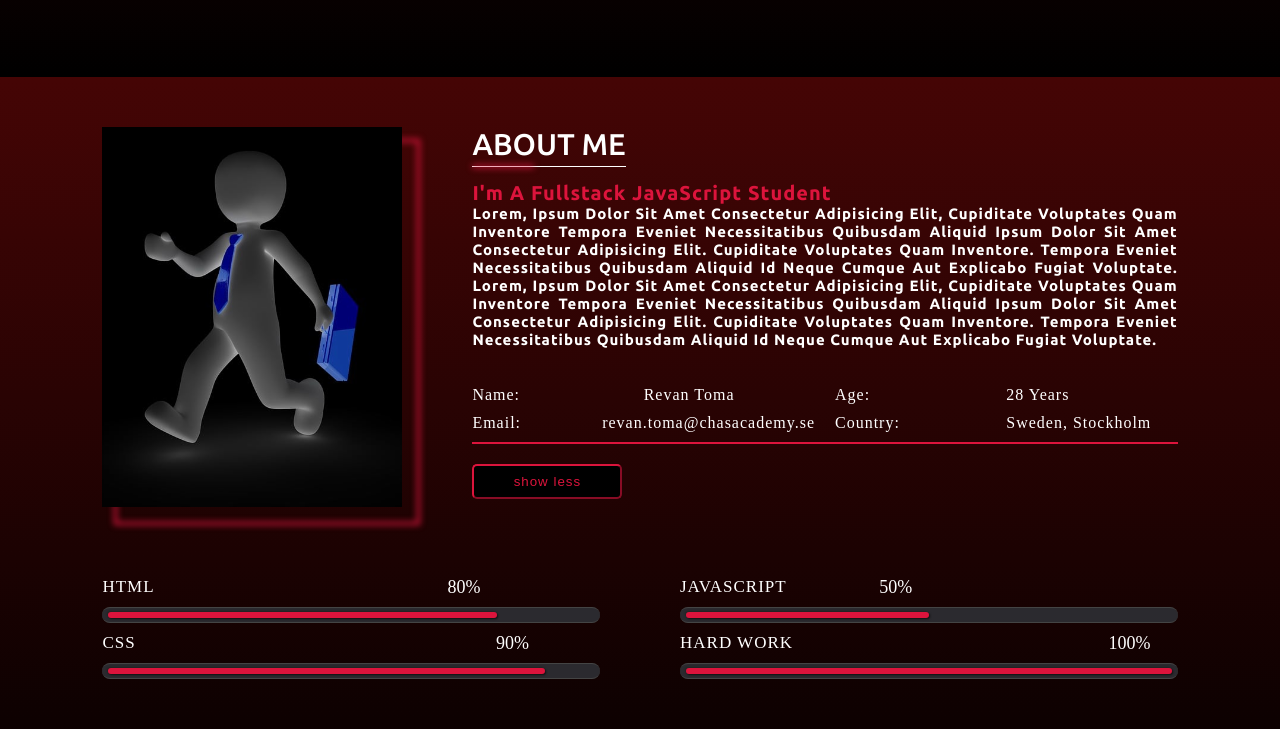
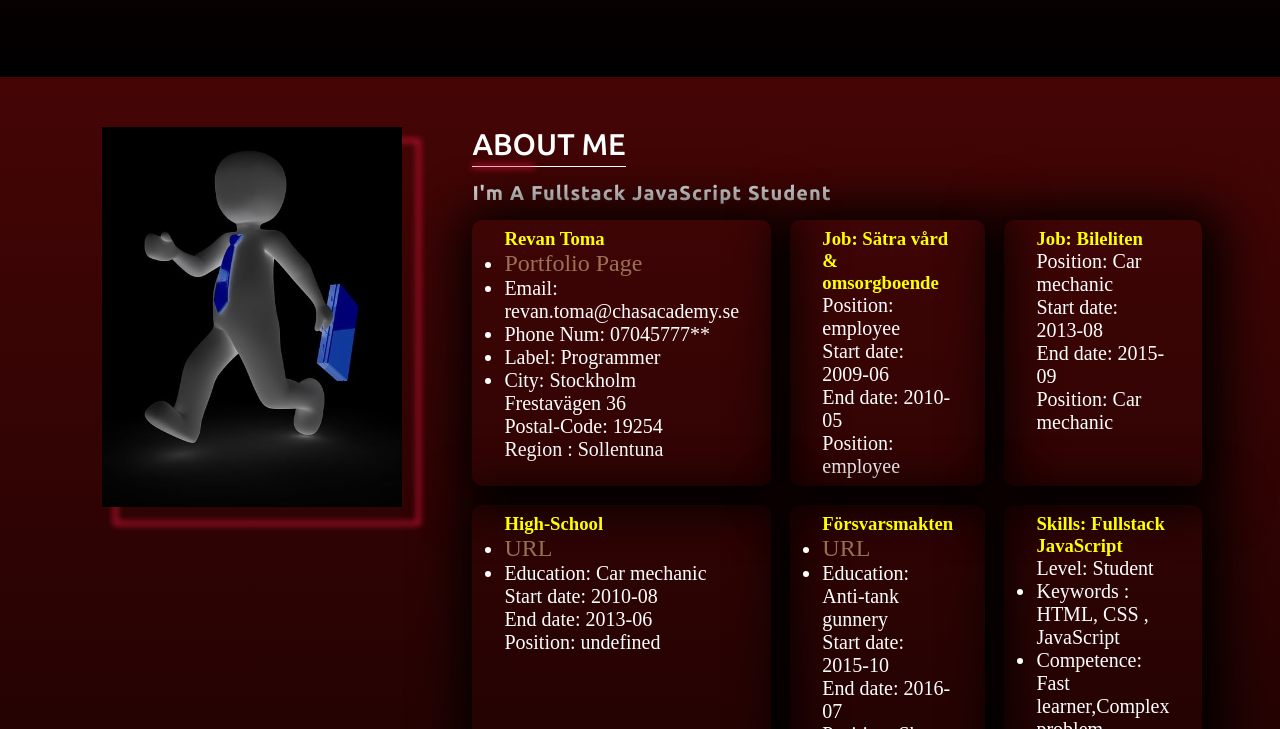
Before and after one commit to RevanToma/Portfolio-Web, a plain HTML site: page index.html in a window 1280 px wide. Both pictures are taken after a click on the button "More about me". Shown: the part 723-1452 px from the top of the page. Drawn offline with nearby package versions, Linux system fonts and the light colour scheme; no server answers.

Commit message:
new button to show less resume, added function to fetch resume.json and output it on click on ABOUT page, fixed some style issues,

```diff
--- a/index.html
+++ b/index.html
@@ -61,6 +61,10 @@
                 <section class="infoSection">
                     <h1>About Me</h1>
                     <h2 class="aboutMeText">I'm a Fullstack JavaScript Student</h2>
+                    <div class="resumeInfo">
+
+
+                    </div>
 
                     <div class="personalInfo">
                         <div><span>Name:</span><span>Revan Toma</span></div>
@@ -70,6 +74,7 @@
                     </div>
                     <div class="button">
                         <button class="moreAboutMe">More about me</button>
+                        <button class="showLess">Show Less</button>
                     </div>
                 </section>
 
@@ -109,7 +114,7 @@
     </section>
     <section id="portfolio">
     </section>
-
+    <script src="resume.js"></script>
     <script src="menu-animation.js"></script>
     <script src="script.js"></script>
 </body>
--- a/resume.JSON
+++ b/resume.JSON
@@ -1,17 +1,19 @@
 {
-    "myInformation": {
+    "myInformation": [
+        {
             "name": "Revan Toma",
             "label": "Programmer",
-        "email": "revantoma@chasacademy.se",
+            "email": "revan.toma@chasacademy.se",
             "phone": "07045777**",
             "url": "https://revantoma.github.io/Portfolio-Web/",
             "location": {
                 "address": "Frestavägen 36",
                 "postalCode": "19254",
-            "city": "sollentuna",
+                "city": "Sollentuna",
                 "region": "Stockholm"
             }
-    },
+        }
+    ],
     "jobs": [
         {
             "name": "Sätra vård & omsorgboende",
@@ -43,7 +45,7 @@
             "education": "Anti-tank gunnery",
             "startDate": "2015-10",
             "endDate": "2016-07",
-            "score": ""
+            "position": "Sharp shooter"
         }
     ],
     "skills": [
@@ -51,11 +53,11 @@
             "name": "Fullstack JavaScript",
             "level": "Student",
             "keywords": [
-                "HTML",
-                "CSS",
-                "JavaScript"
+                " HTML",
+                " CSS ",
+                " JavaScript"
             ],
-            "Competence": [
+            "competence": [
                 "Fast learner",
                 "Complex problem solving",
                 "Ability to work under pressure"
@@ -85,7 +87,8 @@
             "keywords": [
                 "gym",
                 "learn to code",
-                "hang out with friends and girlfriend"
+                "game",
+                "hang out with friends and family"
             ]
         }
     ]
--- /dev/null
+++ b/resume.js
@@ -0,0 +1,112 @@
+
+const showLess = document.querySelector('.showLess');
+const aboutMeButton = document.querySelector('.moreAboutMe');
+let resumeInfo = document.querySelector('.resumeInfo');
+const skillSection = document.querySelector('.skillSection');
+const personalInfo = document.querySelector('.personalInfo');
+showLess.style.display = 'none';
+
+
+
+aboutMeButton.addEventListener('click', () => {
+
+    getResume();
+    resumeShowLess();
+    skillSection.style.visibility = 'hidden';
+    personalInfo.style.visibility = 'hidden';
+    // aboutMeButton.setAttribute('disabled', '');
+    aboutMeButton.style.display = 'none';
+    showLess.style.display = '';
+
+
+
+
+
+
+
+});
+
+function resumeShowLess() {
+    showLess.addEventListener('click', () => {
+
+        location.reload();
+    });
+}
+
+
+
+async function getResume() {
+
+    let resume = "./resume.JSON"
+    let response = await fetch(resume);
+
+    let data = await response.json();
+    if (response.ok) {
+        // DOM output here
+        // skapa en lista some innehåller varje object
+        // exempel, li * utbildningar > {alla key values}, ny li*ny utbdilning > {alla key values}
+
+
+
+
+        for (let myInfo of data.myInformation) {
+
+            let myPersonalInformation = "<ul><h3>" + myInfo.name + "</h3><li><a href=" + myInfo.url + " target=_blank>Portfolio Page</a></li><li>Email: " +
+                myInfo.email + "</li><li>Phone Num: " + myInfo.phone + "</li><li>Label: " + myInfo.label + "</li><li>City: "
+                + myInfo.location.region + "</li><p>" + myInfo.location.address + "</p><p>Postal-Code: " + myInfo.location.postalCode + "</p><p>Region : "
+                + myInfo.location.city + "</p></ul>";
+
+            resumeInfo.innerHTML += myPersonalInformation;
+
+        }
+        for (let job of data.jobs) {
+
+            let Job = "<ul><h3>Job: " + job.name + "</h3><p>Position: " + job.position + "<p><p>Start date: "
+                + job.startDate + "</p><p>End date: " + job.endDate + "</p><p>Position: "
+                + job.position + "</p></ul>";
+            resumeInfo.innerHTML += Job;
+
+
+        }
+
+
+        for (let datas of data.educations) {
+
+
+            let Educations = "<ul><h3>" + datas.institution + "</h3><li><a href=" + datas.url + " target=_blank>URL</a></li><li>Education: " +
+                datas.education + "</li><p>Start date: " + datas.startDate + "</p><p>End date: " + datas.endDate + "</p><p>Position: "
+                + datas.position + "</p></ul>";
+            resumeInfo.innerHTML += Educations;
+        }
+        for (let skill of data.skills) {
+
+
+            let Skill = "<ul><h3>Skills: " + skill.name + "</h3><p>Level: " + skill.level + "</p><li>Keywords : " +
+                skill.keywords + "</li><p><li>Competence: " + skill.competence + "</li></ul>";
+
+            resumeInfo.innerHTML += Skill;
+
+        }
+        for (let language of data.languages) {
+
+
+            let Language = "<ul><h3>Languages:</h3><p>Name : " + language.language + "</p><p>Fluency : " + language.fluency + "</p></ul>";
+
+            resumeInfo.innerHTML += Language;
+
+        }
+        for (let interest of data.interests) {
+
+            let Interest = "<ul><h3>Interests: </h3><li>" + interest.keywords[0] + "</li><li>" + interest.keywords[1] + "</li><li>"
+                + interest.keywords[2] + "</li><li>" + interest.keywords[3] + "</li></ul>";
+
+
+            resumeInfo.innerHTML += Interest;
+
+        }
+
+    }
+
+}
+let paraGraph = document.querySelector('.resumeInfo ul p');
+console.log(paraGraph);
--- a/script.js
+++ b/script.js
@@ -1,44 +1,41 @@
 
-const loremText = [`Lorem, ipsum dolor sit amet consectetur adipisicing elit,
-Cupiditate voluptates quam inventore tempora eveniet necessitatibus quibusdam aliquid
-ipsum dolor sit amet consectetur adipisicing elit. Cupiditate voluptates quam inventore.
-tempora eveniet necessitatibus quibusdam aliquid id neque cumque aut explicabo fugiat
-voluptate. Lorem, ipsum dolor sit amet consectetur adipisicing elit,
-Cupiditate voluptates quam inventore tempora eveniet necessitatibus quibusdam aliquid
-ipsum dolor sit amet consectetur adipisicing elit. Cupiditate voluptates quam inventore.
-tempora eveniet necessitatibus quibusdam aliquid id neque cumque aut explicabo fugiat
-voluptate.`];
+// const loremText = [`Lorem, ipsum dolor sit amet consectetur adipisicing elit,
+// Cupiditate voluptates quam inventore tempora eveniet necessitatibus quibusdam aliquid
+// ipsum dolor sit amet consectetur adipisicing elit. Cupiditate voluptates quam inventore.
+// tempora eveniet necessitatibus quibusdam aliquid id neque cumque aut explicabo fugiat
+// voluptate. Lorem, ipsum dolor sit amet consectetur adipisicing elit,
+// Cupiditate voluptates quam inventore tempora eveniet necessitatibus quibusdam aliquid
+// ipsum dolor sit amet consectetur adipisicing elit. Cupiditate voluptates quam inventore.
+// tempora eveniet necessitatibus quibusdam aliquid id neque cumque aut explicabo fugiat
+// voluptate.`];
 
-const aboutMeText = document.querySelector('.aboutMeText');
-const aboutMeButton = document.querySelector('.moreAboutMe');
 
-aboutMeButton.addEventListener('click', () => {
 
-    const aboutMe = document.createElement('p');
-    aboutMe.classList.add('infoSectionPara');
-    aboutMe.textContent = loremText;
-    aboutMeText.appendChild(aboutMe);
+// let aboutMeText = document.querySelector('.aboutMeText');
 
-    if (aboutMeButton) {
-        aboutMeButton.setAttribute('disabled', '');
-        aboutMeButton.innerHTML = 'show less';
-    }
 
-});
+
+
+
+
+// const aboutMe = document.createElement('p');
+// aboutMe.classList.add('infoSectionPara');
+// aboutMe.textContent = loremText;
+// aboutMeText.appendChild(aboutMe);
+
+
 
 
 
 let portfolio = document.querySelector('#portfolio');
-
-
 async function getRepos() {
-    let url = "https:api.github.com/users/RevanToma/repos"
-    let response = await fetch(url);
+    let repos = "https:api.github.com/users/RevanToma/repos"
+    let response = await fetch(repos);
 
     if (response.ok) {
         let data = await response.json();
-        console.log(data);
-        // DOM print out.
+
+        // DOM output here
 
         for (let i = 0; i < data.length; i++) {
             if (data[i].stargazers_count != 0) {
--- a/style.css
+++ b/style.css
@@ -208,7 +208,7 @@ main .infoText {
     width: 100%;
     padding: 50px 8%;
     background: var(--main-background--);
-    height: 100vh;
+    height: 100%;
 
 
 }
@@ -236,7 +236,7 @@ main .infoText {
     display: grid;
     grid-template-columns: 2fr 5fr;
     grid-gap: 70px;
-    grid-template-areas: 'imageSect infoSect'
+    grid-template-areas: ' imageSect infoSect'
         'skillSect skillSect';
 
 
@@ -312,10 +312,11 @@ main .infoText {
     font-family: 'Ubuntu', sans-serif;
     font-size: 20px;
     font-weight: 600;
-    color: var(--main-color--);
+    color: rgb(225, 225, 225, 1);
     padding: 14px 0px 15px;
     text-transform: capitalize;
     letter-spacing: 1px;
+
 
 }
 
@@ -349,7 +350,7 @@ main .infoText {
 }
 
 .infoSection button {
-    min-width: 150px;
+    width: 100%;
     padding: 8px 18px;
     border-radius: 5px;
     border-color: var(--main-color--);
@@ -483,16 +484,83 @@ nav.sticky {
     transform: scale(1.05);
 }
 
-#portfolio h2 {}
+.resumeInfo {
+
+    display: grid;
+    width: 100%;
+    grid-template-columns: auto auto auto;
+    grid-gap: 1.2em;
+    color: white;
+
+}
+
+.resumeInfo li {
+    list-style-type: disc;
+
+
+}
+
+.resumeInfo li,
+.resumeInfo p {
+    font-size: 20px;
+}
+
+.resumeInfo ul h3 {
+    color: yellow;
+}
+
+.resumeInfo a {
+    color: burlywood;
+    font-size: larger;
+    opacity: 0.6;
+
+}
+
+.resumeInfo a:hover {
+    opacity: 1;
+    transition: all 0.3s ease;
+}
+
+.resumeInfo ul {
+    box-shadow: 5px 5px 50px 15px black;
+    padding: 0.5em 2em;
+    border-radius: 10px;
+
+}
+
+/* .resumeInfo ul:nth-child(2) {
+    color: red;
+}
+
+.resumeInfo ul:nth-child(3) {
+    color: black;
+}
+
+.resumeInfo ul:nth-child(4) {
+    color: black;
+} */
+
+@media(max-width: 1195px) {
+    .resumeInfo {
+        grid-template-columns: auto auto;
+    }
+}
 
 @media(max-width: 1068px) {
 
     /*   about mediaquerys*/
+
+
     #about-container .about-content {
-        grid-template-areas: 'imageSect skillSect'
+        grid-template-areas:
+            'imageSect skillSect'
             'infoSect infoSect';
-        ;
+
     }
+
+
+
+
 
     #about-container {
         height: 100%;
@@ -583,14 +651,21 @@ nav.sticky {
     }
 }
 
+@media(max-width: 572px) {
+    .resumeInfo {
+        display: grid;
+        grid-template-columns: none;
+    }
+}
 
 @media(max-width: 478px) {
-    .imgPerson {
+    /* .imgPerson {
         display: none;
-    }
+    } */
 
     #about-container .about-content {
         grid-template-areas:
+            'imageSect'
             'infoSect'
             'skillSect'
             'skillSect ';
```
Lines whose indentation alone changed are shown as unchanged.
